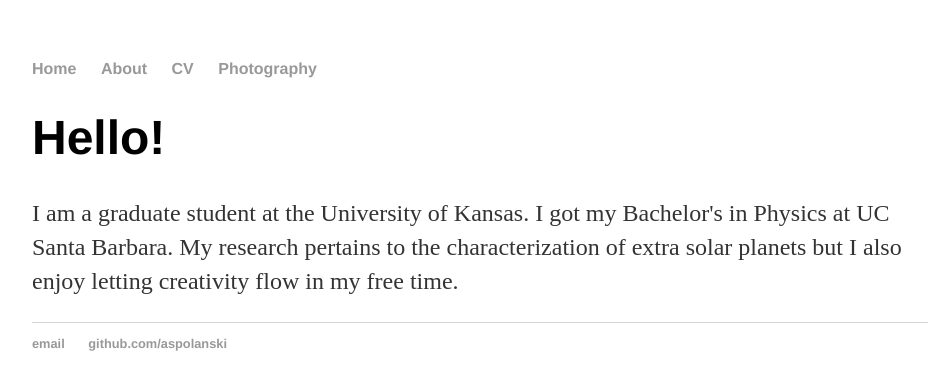
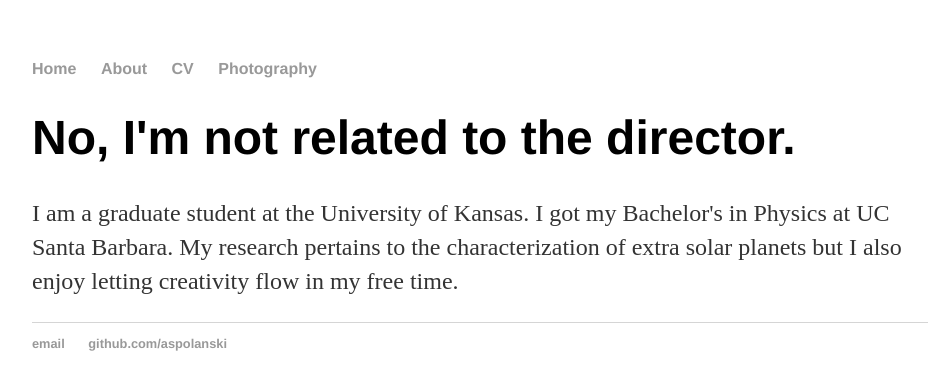
Before and after one commit to aspolanski/aspolanski.github.io, a Jekyll site: the page built from aboutme.md, in a window 1280 px wide. Shown: the top 390 px of the page, without its empty margins (160-1092 px from the left). Built offline with Jekyll 4.4.1, drawn with Linux system fonts in a browser that asks for light colours.

Commit message:
Update aboutme.md

```diff
--- a/aboutme.md
+++ b/aboutme.md
@@ -4,6 +4,6 @@ title: About
 permalink: /about/
 ---
 <div class="blurb">
-	<h1>Hello!</h1>
+	<h1>No, I'm not related to the director.</h1>
 	<p>I am a graduate student at the University of Kansas. I got my Bachelor's in Physics at UC Santa Barbara. My research pertains to the characterization of extra solar planets but I also enjoy letting creativity flow in my free time.</p>
 </div><!-- /.blurb -->
```
